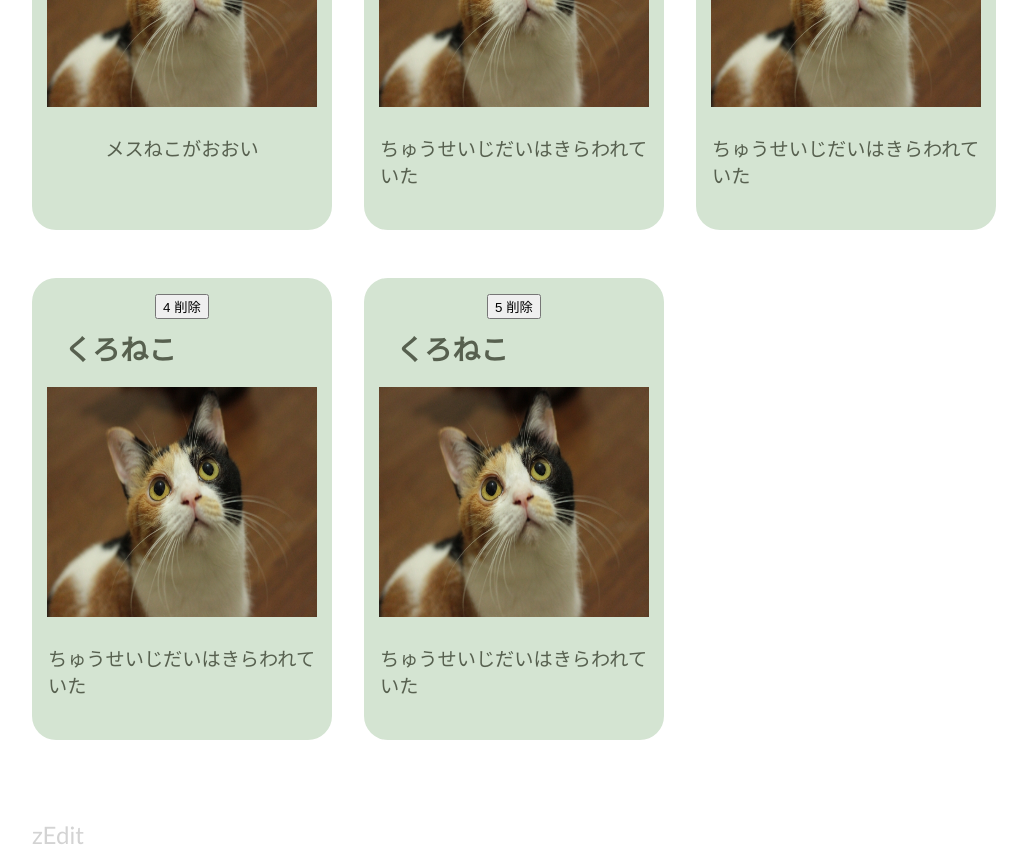
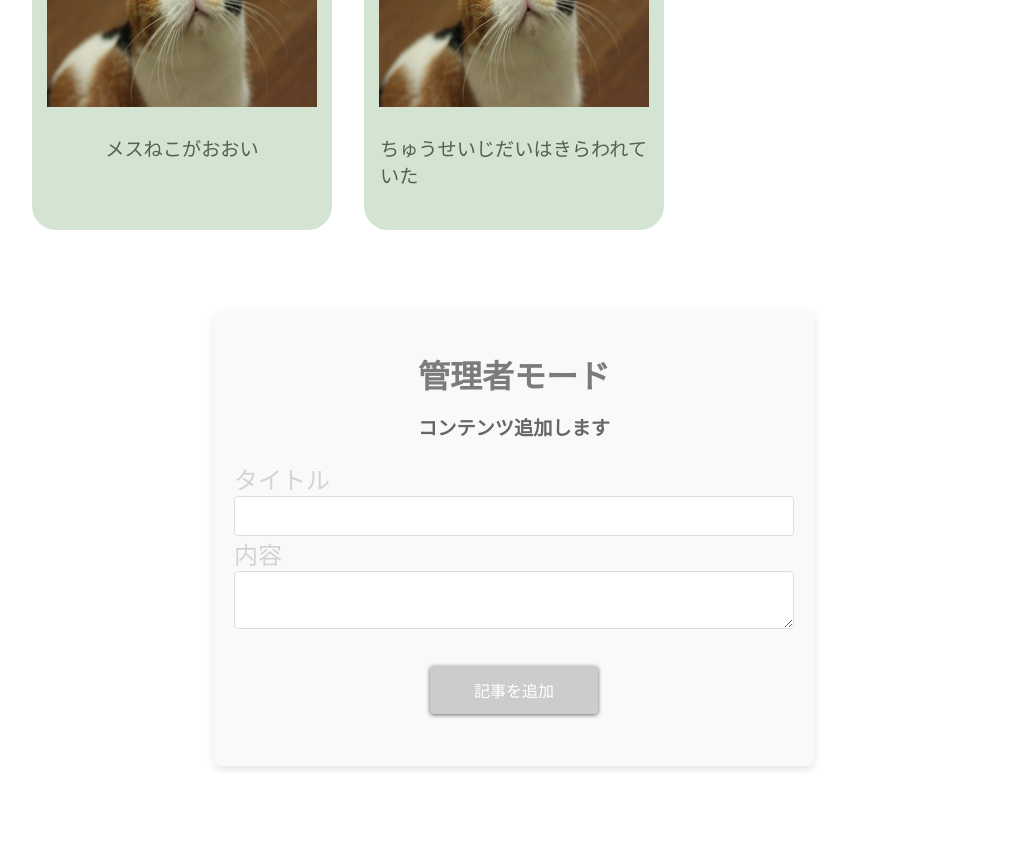
Before and after one commit to shigeyasushimamura/training-react-todoApp-2025, a React (Vite) app in the folder 2025_01_01_001/todo-front/: page / in a window 1280 px wide. Shown: the part 400-1257 px from the top of the page, without its empty margins (126-1153 px from the left). After the commit the page ends 1174 px from the top, so only its background shows below. Built offline with nearby package versions, Linux system fonts and the light colour scheme.

Commit message:
フォーム画面

```diff
--- a/2025_01_01_001/todo-front/src/domain/todo/components/Article.module.css
+++ b/2025_01_01_001/todo-front/src/domain/todo/components/Article.module.css
@@ -54,3 +54,65 @@
   margin: 0 0 1.5rem;
   line-height: 1.4;
 }
+
+.todo-form-container {
+  max-width: 600px;
+  margin: 0 auto;
+  padding: 20px;
+  background-color: #f9f9f9;
+  border-radius: 8px;
+  box-shadow: 0 4px 8px rgba(0, 0, 0, 0.1);
+}
+
+.todo-form-container h1 {
+  font-size: 2rem;
+  text-align: center;
+  margin-bottom: 10px;
+  color: #7b7b7b;
+}
+
+.todo-form-container h2 {
+  font-size: 1.2rem;
+  text-align: center;
+  margin-bottom: 20px;
+  color: #666;
+}
+
+.todo-form-group input[type="text"],
+.todo-form-group textarea {
+  width: 100%;
+  padding: 10px;
+  border: 1px solid #ddd;
+  border-radius: 4px;
+  font-size: 1rem;
+}
+
+.todo-form-group input[type="text"]:focus,
+.todo-form-group textarea:focus {
+  border-color: #007bff;
+  outline: none;
+}
+
+.submit-button {
+  display: block;
+  margin: 2rem auto;
+  width: 30%;
+  padding: 12px;
+  background-color: #007bff;
+  color: white;
+  font-size: 1rem;
+  border: none;
+  border-radius: 4px;
+  cursor: pointer;
+  transition: background-color 0.3s;
+  box-shadow: 0 1px 4px #666;
+}
+
+.submit-button:hover {
+  background-color: #0056b3;
+}
+
+.submit-button:disabled {
+  background-color: #ccc;
+  cursor: not-allowed;
+}
--- a/2025_01_01_001/todo-front/src/domain/todo/components/ArticleEdit.tsx
+++ b/2025_01_01_001/todo-front/src/domain/todo/components/ArticleEdit.tsx
@@ -1,12 +1,65 @@
-import { FC, memo, FormEvent } from "react";
+import { FC, memo, useState } from "react";
 import { Article } from "../types";
+import styles from "./Article.module.css";
 
 interface Props {
-  articleList: Article[];
+  addArticle: (article: Article) => void;
 }
 
-const TaskEdit: FC<Props> = () => {
-  return <>zEdit</>;
+const ArticleEdit: FC<Props> = ({ addArticle }) => {
+  const [title, setTitle] = useState<string>("");
+  const [text, setText] = useState<string>("");
+
+  const handleSubmit = (e: React.FormEvent) => {
+    e.preventDefault();
+    console.log(addArticle);
+    addArticle({
+      id: Date.now(),
+      title: title,
+      text: text,
+      path: "/mikeneko.jpg",
+    });
+
+    setText("");
+    setTitle("");
+  };
+
+  const isButtonDisabled = title.trim() === "" || text.trim() === "";
+
+  return (
+    <>
+      <div className={styles["todo-form-container"]}>
+        <h1>管理者モード</h1>
+        <h2>コンテンツ追加します</h2>
+        <form onSubmit={handleSubmit}>
+          <div className={styles["todo-form-group"]}>
+            <label htmlFor="title">タイトル</label>
+            <input
+              id="title"
+              type="text"
+              value={title}
+              onChange={(e) => setTitle(e.target.value)}
+            />
+          </div>
+          <div className={styles["todo-form-group"]}>
+            <label htmlFor="text">内容</label>
+            <textarea
+              id="text"
+              value={text}
+              onChange={(e) => setText(e.target.value)}
+            />
+          </div>
+          <button
+            type="submit"
+            disabled={isButtonDisabled}
+            className={styles["submit-button"]}
+          >
+            記事を追加
+          </button>
+        </form>
+      </div>
+    </>
+  );
 };
 
-export const MemoArticleEdit = memo(TaskEdit);
+export const MemoArticleEdit = memo(ArticleEdit);
--- a/2025_01_01_001/todo-front/src/domain/todo/components/MainArticle.tsx
+++ b/2025_01_01_001/todo-front/src/domain/todo/components/MainArticle.tsx
@@ -18,7 +18,6 @@ const MainArticle = () => {
 
   const { deleteArticle, addArticle, updateArticle } =
     useArticleActions(setArticleList);
-
   if (isLoading) {
     return <div>...isLoading</div>;
   }
@@ -33,7 +32,7 @@ const MainArticle = () => {
         articleList={articleList}
         deleteArticle={deleteArticle}
       />
-      <MemoArticleEdit articleList={articleList} />
+      <MemoArticleEdit addArticle={addArticle} />
     </div>
   );
 };
--- a/2025_01_01_001/todo-front/src/domain/todo/hooks/useFetchArticle.tsx
+++ b/2025_01_01_001/todo-front/src/domain/todo/hooks/useFetchArticle.tsx
@@ -13,24 +13,24 @@ const array = [
     text: "ちゅうせいじだいはきらわれていた",
     path: "/mikeneko.jpg",
   },
-  {
-    id: 3,
-    title: "くろねこ",
-    text: "ちゅうせいじだいはきらわれていた",
-    path: "/mikeneko.jpg",
-  },
-  {
-    id: 4,
-    title: "くろねこ",
-    text: "ちゅうせいじだいはきらわれていた",
-    path: "/mikeneko.jpg",
-  },
-  {
-    id: 5,
-    title: "くろねこ",
-    text: "ちゅうせいじだいはきらわれていた",
-    path: "/mikeneko.jpg",
-  },
+  //   {
+  //     id: 3,
+  //     title: "くろねこ",
+  //     text: "ちゅうせいじだいはきらわれていた",
+  //     path: "/mikeneko.jpg",
+  //   },
+  //   {
+  //     id: 4,
+  //     title: "くろねこ",
+  //     text: "ちゅうせいじだいはきらわれていた",
+  //     path: "/mikeneko.jpg",
+  //   },
+  //   {
+  //     id: 5,
+  //     title: "くろねこ",
+  //     text: "ちゅうせいじだいはきらわれていた",
+  //     path: "/mikeneko.jpg",
+  //   },
 ];
 
 async function AsyncGetData(): Promise<Article[]> {
@@ -41,7 +41,7 @@ async function AsyncGetData(): Promise<Article[]> {
       } catch (e) {
         reject(e);
       }
-    }, 1000);
+    }, 10);
   });
 
   // 外部apiを利用する場合用
```
